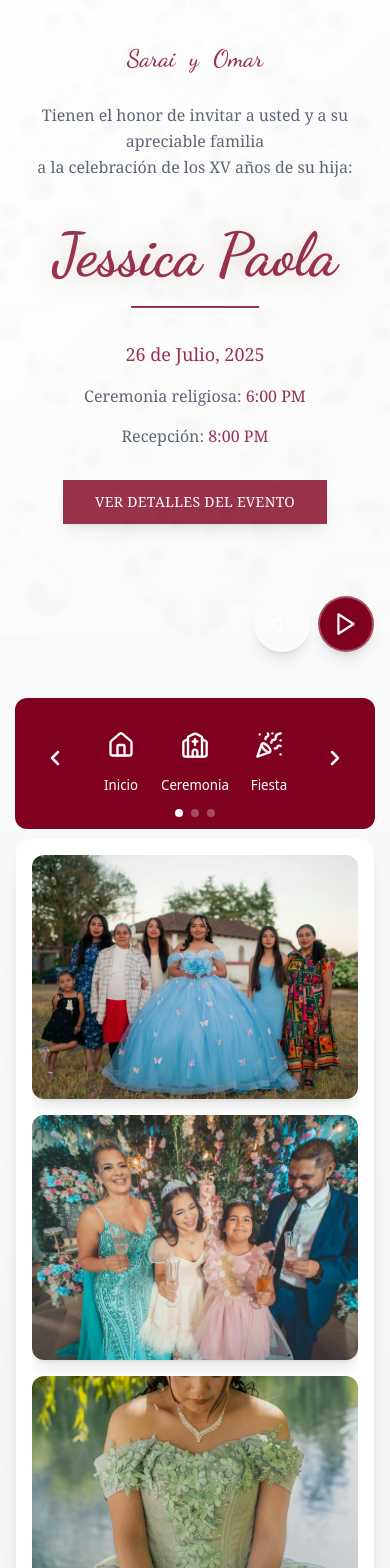
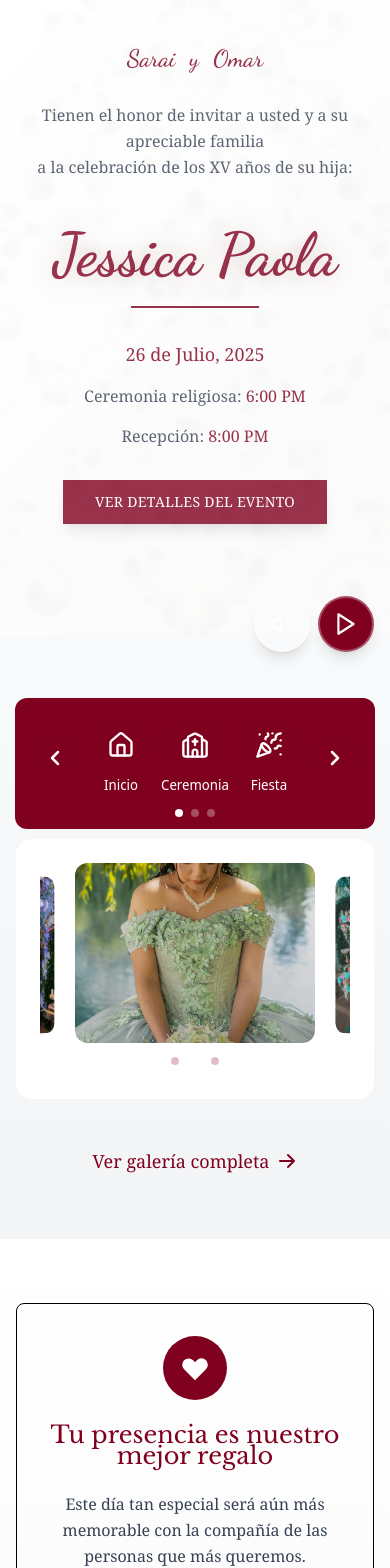
Before and after one commit to Lanyev/quince-jessica, a React (Vite) app: page / in a window 390 px wide. Shown: the top 1568 px of the page. Built offline with nearby package versions, Linux system fonts and the light colour scheme.

Commit message:
Implement dynamic gallery with Coverflow effect and responsive design

```diff
--- /dev/null
+++ b/src/hooks/useGalleryImages.js
@@ -0,0 +1,91 @@
+import { useState, useEffect } from 'react';
+
+// Hook personalizado para cargar imágenes dinámicamente
+const useGalleryImages = () => {
+  const [images, setImages] = useState([]);
+  const [loading, setLoading] = useState(true);
+
+  useEffect(() => {
+    const loadImages = async () => {
+      try {
+        // Lista de nombres de archivos conocidos en la carpeta gallery
+        // En un entorno real, esto vendría de una API o sistema de archivos
+        const imageFiles = [
+          'img1 (1).webp',
+          'img1 (2).webp',
+          'img1 (3).webp',
+          'img1 (4).webp',
+          'img1 (5).webp',
+          'img1 (6).webp'
+        ];
+
+        // Generar array de imágenes con metadatos
+        const galleryImages = imageFiles.map((filename, index) => ({
+          id: index + 1,
+          src: `/images/gallery/${filename}`,
+          alt: `Jessica Paola - Momento especial ${index + 1}`,
+          title: getTitleForImage(index + 1),
+          description: getDescriptionForImage(index + 1),
+          filename: filename
+        }));
+
+        setImages(galleryImages);
+        setLoading(false);
+      } catch (error) {
+        console.error('Error loading gallery images:', error);
+        setLoading(false);
+      }
+    };
+
+    loadImages();
+  }, []);
+
+  // Función para obtener 3 imágenes aleatorias
+  const getRandomImages = (count = 3) => {
+    if (images.length === 0) return [];
+
+    const shuffled = [...images].sort(() => 0.5 - Math.random());
+    return shuffled.slice(0, Math.min(count, images.length));
+  };
+
+  return {
+    images,
+    loading,
+    getRandomImages
+  };
+};
+
+// Funciones auxiliares para generar títulos y descripciones
+const getTitleForImage = (index) => {
+  const titles = [
+    'Sesión Fotográfica',
+    'Retrato Elegante',
+    'Momentos Especiales',
+    'Preparativos',
+    'Con Familia',
+    'Sonrisa Radiante',
+    'Recuerdos Hermosos',
+    'Celebración',
+    'Alegría Pura',
+    'Tradición Familiar'
+  ];
+  return titles[index - 1] || `Momento Especial ${index}`;
+};
+
+const getDescriptionForImage = (index) => {
+  const descriptions = [
+    'Hermosos momentos capturados en estudio',
+    'Un retrato lleno de gracia y elegancia',
+    'Cada momento es único e irrepetible',
+    'Los detalles que hacen la diferencia',
+    'Momentos compartidos con los seres queridos',
+    'La alegría de este día especial',
+    'Memorias que durarán para siempre',
+    'Una celebración llena de amor',
+    'La felicidad se refleja en cada foto',
+    'Honrando las tradiciones familiares'
+  ];
+  return descriptions[index - 1] || `Una hermosa fotografía del evento especial de Jessica Paola`;
+};
+
+export default useGalleryImages;
--- a/src/index.css
+++ b/src/index.css
@@ -511,3 +511,73 @@ h1, h2, h3 {
     display: none;
   }
 }
+
+/* Coverflow Swiper Styles for Homepage */
+.coverflow-swiper {
+  width: 100%;
+  padding-top: 50px;
+  padding-bottom: 50px;
+}
+
+.coverflow-swiper .swiper-slide {
+  background-position: center;
+  background-size: cover;
+  width: 350px;
+  height: 280px;
+  display: flex;
+  align-items: center;
+  justify-content: center;
+}
+
+.coverflow-swiper .swiper-slide img {
+  display: block;
+  width: 100%;
+  height: 100%;
+  object-fit: cover;
+  border-radius: 12px;
+}
+
+.coverflow-swiper .swiper-slide .relative {
+  width: 100%;
+  height: 100%;
+}
+
+/* Pagination for Coverflow */
+.coverflow-swiper .swiper-pagination {
+  position: relative;
+  margin-top: 20px;
+}
+
+.coverflow-swiper .swiper-pagination-bullet {
+  width: 12px;
+  height: 12px;
+  background: var(--primary-light);
+  opacity: 0.3;
+  transition: all 0.3s ease;
+}
+
+.coverflow-swiper .swiper-pagination-bullet-active {
+  background: var(--primary);
+  opacity: 1;
+  transform: scale(1.2);
+}
+
+/* Responsive adjustments for Coverflow */
+@media (max-width: 768px) {
+  .coverflow-swiper .swiper-slide {
+    width: 280px;
+    height: 220px;
+  }
+}
+
+@media (max-width: 480px) {
+  .coverflow-swiper .swiper-slide {
+    width: 240px;
+    height: 180px;
+  }
+
+  .coverflow-swiper {
+    padding-top: 30px;
+    padding-bottom: 30px;
+  }
+}
--- a/src/pages/Galeria.jsx
+++ b/src/pages/Galeria.jsx
@@ -2,106 +2,20 @@ import React, { useState, useEffect } from 'react';
 import LoadingSpinner from '../components/LoadingSpinner';
 import PhotoUploader from '../components/PhotoUploader';
 import ModularSwiperGallery from '../components/ModularSwiperGallery';
-
-// Imágenes de muestra para la galería
-const galleryImages = [
-  {
-    id: 1,
-    src: '/images/gallery/img1 (1).webp',
-    title: 'Sesión Fotográfica',
-    description: 'Hermosos momentos capturados en estudio'
-  },
-  {
-    id: 2,
-    src: '/images/gallery/img1 (2).webp',
-    title: 'Retrato Elegante',
-    description: 'Un retrato lleno de gracia y elegancia'
-  },
-  {
-    id: 3,
-    src: '/images/gallery/img1 (3).webp',
-    title: 'Momentos Especiales',
-    description: 'Cada momento es único e irrepetible'
-  },
-  {
-    id: 4,
-    src: '/images/gallery/img1 (4).webp',
-    title: 'Preparativos',
-    description: 'Los detalles que hacen la diferencia'
-  },
-  {
-    id: 5,
-    src: '/images/gallery/img1 (5).webp',
-    title: 'Con Familia',
-    description: 'Momentos compartidos con los seres queridos'
-  },
-  {
-    id: 6,
-    src: '/images/gallery/img1 (6).webp',
-    title: 'Sonrisa Radiante',
-    description: 'La alegría de este día especial'
-  },
-  // Imágenes adicionales para mostrar más contenido
-  {
-    id: 7,
-    src: '/images/gallery/img1 (1).webp',
-    title: 'Recuerdos',
-    description: 'Momentos que quedarán en el corazón'
-  },
-  {
-    id: 8,
-    src: '/images/gallery/img1 (2).webp',
-    title: 'Celebración',
-    description: 'Una celebración llena de amor'
-  },
-  {
-    id: 9,
-    src: '/images/gallery/img1 (3).webp',
-    title: 'Alegría',
-    description: 'La felicidad se refleja en cada foto'
-  },
-  {
-    id: 10,
-    src: '/images/gallery/img1 (4).webp',
-    title: 'Tradición',
-    description: 'Honrando las tradiciones familiares'
-  },
-  {
-    id: 11,
-    src: '/images/gallery/img1 (5).webp',
-    title: 'Amistad',
-    description: 'Rodeada del amor de mis amigas'
-  },
-  {
-    id: 12,
-    src: '/images/gallery/img1 (6).webp',
-    title: 'Quinceañera',
-    description: 'El día más especial de mi vida'
-  }
-];
+import useGalleryImages from '../hooks/useGalleryImages';
 
 const Galeria = () => {
   const [selectedImage, setSelectedImage] = useState(null);
-  const [loading, setLoading] = useState(true);
+  const { images: galleryImages, loading } = useGalleryImages();
 
   const openLightbox = (image) => {
     setSelectedImage(image);
     document.body.style.overflow = 'hidden';
   };
-
   const closeLightbox = () => {
     setSelectedImage(null);
     document.body.style.overflow = 'auto';
   };
-
-  useEffect(() => {
-    // Simular carga de imágenes
-    const timer = setTimeout(() => {
-      setLoading(false);
-    }, 1000);
-
-    return () => clearTimeout(timer);
-  }, []);
 
   return (
     <div className="min-h-screen py-12">
--- a/src/pages/Inicio.jsx
+++ b/src/pages/Inicio.jsx
@@ -2,54 +2,22 @@ import React, { useEffect, useState } from 'react';
 import { Link } from 'react-router-dom';
 // Import Swiper React components
 import { Swiper, SwiperSlide } from 'swiper/react';
-import { Grid, Pagination, Autoplay } from 'swiper/modules';
+import { EffectCoverflow, Pagination, Autoplay } from 'swiper/modules';
+import useGalleryImages from '../hooks/useGalleryImages';
 
 // Import Swiper styles
 import 'swiper/css';
-import 'swiper/css/grid';
+import 'swiper/css/effect-coverflow';
 import 'swiper/css/pagination';
 
 const Inicio = () => {
   const [isVisible, setIsVisible] = useState(false);
 
-  // Gallery images for collage
-  const galleryImages = [
-    {
-      id: 1,
-      src: "/images/gallery/img1 (1).webp",
-      alt: "Jessica Paola - Sesión fotográfica",
-      title: "Sesión Fotográfica"
-    },
-    {
-      id: 2,
-      src: "/images/gallery/img1 (2).webp",
-      alt: "Jessica Paola - Retrato elegante",
-      title: "Retrato Elegante"
-    },
-    {
-      id: 3,
-      src: "/images/gallery/img1 (3).webp",
-      alt: "Jessica Paola - Momentos especiales",
-      title: "Momentos Especiales"
-    },
-    {
-      id: 4,
-      src: "/images/gallery/img1 (4).webp",
-      alt: "Jessica Paola - Preparativos",
-      title: "Preparativos"
-    },
-    {
-      id: 5,
-      src: "/images/gallery/img1 (5).webp",
-      alt: "Jessica Paola - Con familia",
-      title: "Con Familia"
-    },
-    {
-      id: 6,
-      src: "/images/gallery/img1 (6).webp",
-      alt: "Jessica Paola - Sonrisa radiante",
-      title: "Sonrisa Radiante"
-    }  ];
+  // Use dynamic gallery images hook
+  const { images: allImages, loading, getRandomImages } = useGalleryImages();
+
+  // Get 3 random images for homepage
+  const galleryImages = getRandomImages(3);
 
   useEffect(() => {
     setIsVisible(true);
@@ -108,7 +76,7 @@ const Inicio = () => {
             </div>
           </div>
         </div>
-      </div>      {/* Photo Gallery Collage Section */}
+      </div>      {/* Photo Gallery Collage Section */}      {/* Photo Gallery Preview Section */}
       <div className="gallery-section bg-gray-50/70 backdrop-blur-sm py-16">
         <div className="max-w-6xl mx-auto px-4">
 
@@ -120,55 +88,40 @@ const Inicio = () => {
             <p className="font-serif text-gray-600 text-base md:text-lg">
               Una colección de recuerdos de estos años maravillosos
             </p>
+          </div>          {/* Coverflow Gallery Container */}
+          <div className="gallery-container">
+            {loading ? (
+              <div className="flex justify-center items-center h-64">
+                <div className="animate-spin rounded-full h-12 w-12 border-b-2 border-primary"></div>
               </div>
-
-          {/* Swiper Gallery Container */}
-          <div className="gallery-container">
-            <div className="bg-white rounded-2xl shadow-xl overflow-hidden p-4">
+            ) : galleryImages.length > 0 ? (
+              <div className="bg-white rounded-2xl overflow-hidden p-6">
                 <Swiper
-                slidesPerView={1}
-                grid={{
-                  rows: 3,
-                  fill: 'row',
+                  effect={'coverflow'}
+                  grabCursor={true}
+                  centeredSlides={true}
+                  slidesPerView={'auto'}
+                  coverflowEffect={{
+                    rotate: 50,
+                    stretch: 0,
+                    depth: 100,
+                    modifier: 1,
+                    slideShadows: false,
                   }}
-                spaceBetween={16}
                   pagination={{
                     clickable: true,
                     dynamicBullets: true,
                   }}
                   autoplay={{
-                  delay: 5000,
+                    delay: 4000,
                     disableOnInteraction: false,
                   }}
-                modules={[Grid, Pagination, Autoplay]}
-                breakpoints={{
-                  640: {
-                    slidesPerView: 2,
-                    grid: {
-                      rows: 2,
-                      fill: 'row',
-                    },
-                  },
-                  768: {
-                    slidesPerView: 3,
-                    grid: {
-                      rows: 2,
-                      fill: 'row',
-                    },
-                  },
-                  1024: {
-                    slidesPerView: 3,
-                    grid: {
-                      rows: 2,
-                      fill: 'row',
-                    },
-                  },
-                }}
-                className="gallery-swiper"
+                  modules={[EffectCoverflow, Pagination, Autoplay]}
+                  className="coverflow-swiper"
                 >
                   {galleryImages.map((image) => (
                     <SwiperSlide key={image.id}>
-                    <div className="relative group aspect-[4/3] rounded-xl overflow-hidden shadow-lg hover:shadow-xl transition-all duration-300">
+                      <div className="relative group rounded-xl overflow-hidden">
                         <img
                           src={image.src}
                           alt={image.alt}
@@ -188,6 +141,13 @@ const Inicio = () => {
                   ))}
                 </Swiper>
               </div>
+            ) : (
+              <div className="text-center py-12">
+                <p className="text-gray-600 font-serif">
+                  Las fotos se cargarán pronto...
+                </p>
+              </div>
+            )}
           </div>
 
           {/* View More Button */}
```
Also changed, not shown: 1 other file (tests, documents, lock files or other folders). Lines whose indentation alone changed are shown as unchanged.
